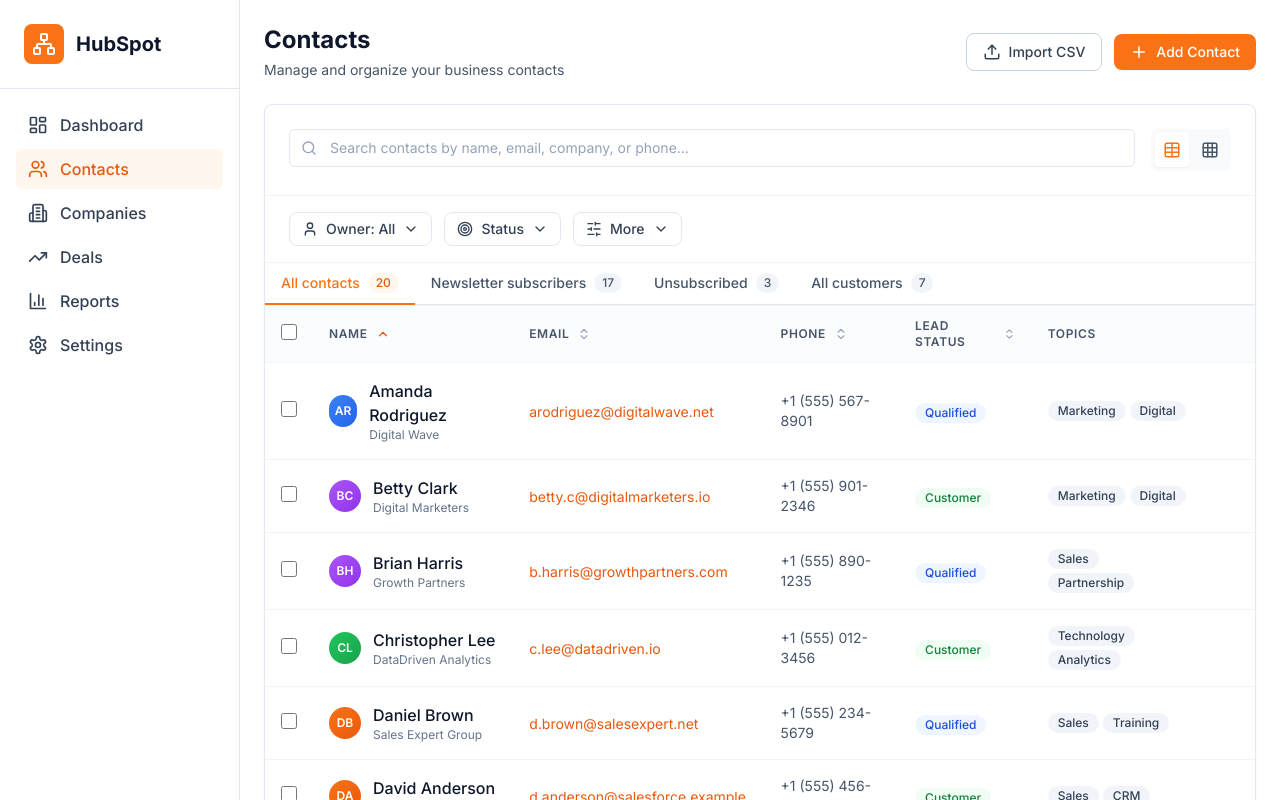
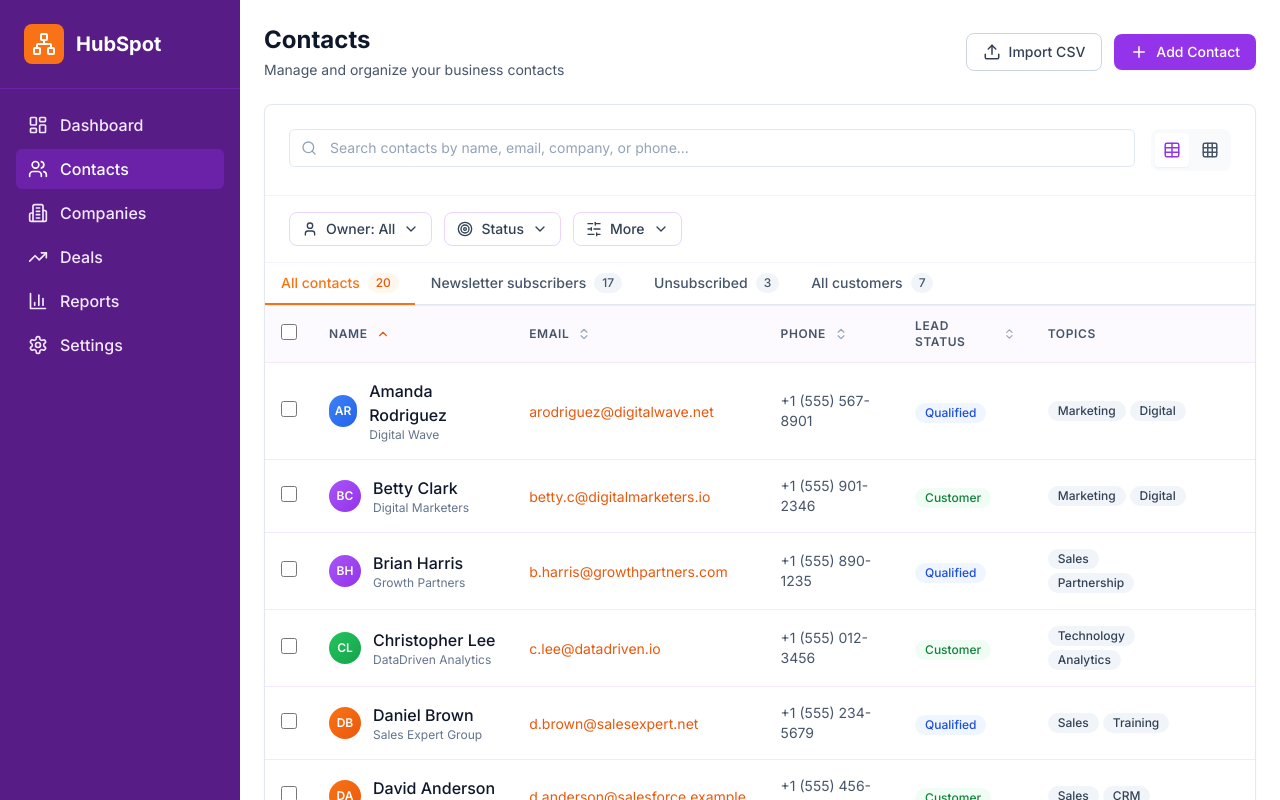
Before and after one commit to apper-canvas/onyx-nexus-iris, a React (Vite) app: page /contacts in a window 1280 px wide. Built offline with nearby package versions, Linux system fonts and the light colour scheme.

Commit message:
Transform application theme from orange to purple/burgundy to match HubSpot interface

```diff
--- a/src/components/atoms/Badge.jsx
+++ b/src/components/atoms/Badge.jsx
@@ -7,8 +7,8 @@ const variants = {
     warning: "bg-yellow-50 text-yellow-700",
     danger: "bg-red-50 text-red-700",
     info: "bg-blue-50 text-blue-700",
-    primary: "bg-orange-50 text-orange-700",
-    secondary: "bg-orange-50 text-orange-700"
+    primary: "bg-purple-50 text-purple-700",
+    secondary: "bg-purple-50 text-purple-700"
   };
 
   return (
--- a/src/components/atoms/Button.jsx
+++ b/src/components/atoms/Button.jsx
@@ -12,7 +12,7 @@ const Button = forwardRef(({
   const baseStyles = "inline-flex items-center justify-center font-medium rounded-lg transition-all duration-200 disabled:opacity-50 disabled:cursor-not-allowed";
 
 const variants = {
-    primary: "bg-orange-500 text-white hover:bg-orange-600 shadow-sm",
+    primary: "bg-purple-600 text-white hover:bg-purple-700 shadow-sm",
     secondary: "border border-slate-300 bg-white text-slate-700 hover:bg-slate-50",
     ghost: "text-slate-700 hover:bg-slate-100 active:bg-slate-200",
     danger: "bg-red-500 text-white hover:bg-red-600"
--- a/src/components/organisms/ContactsTable.jsx
+++ b/src/components/organisms/ContactsTable.jsx
@@ -55,7 +55,7 @@ const ContactsTable = ({ contacts, selectedContacts, onSelectContact, onSelectAl
   return (
     <div className="overflow-x-auto">
       <table className="w-full">
-<thead className="bg-slate-50/50 border-y border-slate-100">
+<thead className="bg-purple-50/50 border-y border-purple-100">
           <tr>
             <th className="w-12 px-4 py-3">
               <input
@@ -107,7 +107,7 @@ const ContactsTable = ({ contacts, selectedContacts, onSelectContact, onSelectAl
             <th className="w-12 px-4 py-3"></th>
           </tr>
         </thead>
-<tbody className="bg-white divide-y divide-slate-100">
+<tbody className="bg-white divide-y divide-purple-100">
           {sortedContacts.map((contact) => (
             <tr
               key={contact.Id}
--- a/src/components/organisms/FilterBar.jsx
+++ b/src/components/organisms/FilterBar.jsx
@@ -21,7 +21,7 @@ const FilterBar = ({ filters, onFilterChange, onClearFilters }) => {
         {/* Owner Filter */}
         <Dropdown
           trigger={
-<Button variant="ghost" size="sm" className="border border-slate-200 bg-white">
+<Button variant="ghost" size="sm" className="border border-purple-200 bg-white">
               <ApperIcon name="User" size={16} className="mr-2" />
               Owner: {filters.owner || "All"}
               <ApperIcon name="ChevronDown" size={16} className="ml-2" />
@@ -44,7 +44,7 @@ const FilterBar = ({ filters, onFilterChange, onClearFilters }) => {
         {/* Lead Status Filter */}
         <Dropdown
           trigger={
-<Button variant="ghost" size="sm" className="border border-slate-200 bg-white">
+<Button variant="ghost" size="sm" className="border border-purple-200 bg-white">
               <ApperIcon name="Target" size={16} className="mr-2" />
               Status{filters.leadStatus.length > 0 && `: ${filters.leadStatus.length}`}
               <ApperIcon name="ChevronDown" size={16} className="ml-2" />
@@ -73,7 +73,7 @@ const FilterBar = ({ filters, onFilterChange, onClearFilters }) => {
         </Dropdown>
 
         {/* More Filters Button */}
-<Button variant="ghost" size="sm" className="border border-slate-200 bg-white">
+<Button variant="ghost" size="sm" className="border border-purple-200 bg-white">
           <ApperIcon name="SlidersHorizontal" size={16} className="mr-2" />
           More
           <ApperIcon name="ChevronDown" size={16} className="ml-2" />
@@ -97,7 +97,7 @@ const FilterBar = ({ filters, onFilterChange, onClearFilters }) => {
       {(filters.owner || filters.leadStatus.length > 0) && (
         <div className="flex flex-wrap items-center gap-2">
           {filters.owner && (
-<Badge variant="secondary" className="text-xs px-3 py-1 bg-orange-50 text-orange-700">
+<Badge variant="secondary" className="text-xs px-3 py-1 bg-purple-50 text-purple-700">
               Owner: {filters.owner}
               <button
                 onClick={() => onFilterChange("owner", "")}
@@ -108,7 +108,7 @@ const FilterBar = ({ filters, onFilterChange, onClearFilters }) => {
             </Badge>
           )}
           {filters.leadStatus.map((status) => (
-<Badge key={status} variant="secondary" className="text-xs px-3 py-1 bg-orange-50 text-orange-700">
+<Badge key={status} variant="secondary" className="text-xs px-3 py-1 bg-purple-50 text-purple-700">
               Status: {status}
               <button
                 onClick={() => onFilterChange("leadStatus", filters.leadStatus.filter(s => s !== status))}
--- a/src/components/organisms/Sidebar.jsx
+++ b/src/components/organisms/Sidebar.jsx
@@ -24,24 +24,23 @@ const Sidebar = ({ isOpen, onClose }) => {
 
       {/* Sidebar - Mobile (Transform Overlay) */}
 <aside className={cn(
-        "fixed top-0 left-0 h-full w-60 bg-white border-r border-slate-200 z-50",
+        "fixed top-0 left-0 h-full w-60 bg-purple-900 z-50",
         "transform transition-transform duration-300 ease-in-out lg:hidden",
         isOpen ? "translate-x-0" : "-translate-x-full"
       )}>
-<div className="p-6 border-b border-slate-200">
+<div className="p-6 border-b border-purple-800">
           <div className="flex items-center justify-between">
             <div className="flex items-center gap-3">
               <div className="w-10 h-10 bg-orange-500 rounded-lg flex items-center justify-center">
                 <ApperIcon name="Network" className="w-6 h-6 text-white" />
               </div>
-              <h1 className="text-xl font-bold text-slate-900">HubSpot</h1>
+              <h1 className="text-xl font-bold text-white">HubSpot</h1>
             </div>
-            <button onClick={onClose} className="lg:hidden text-slate-400 hover:text-slate-600">
+            <button onClick={onClose} className="lg:hidden text-purple-300 hover:text-white">
               <ApperIcon name="X" size={24} />
             </button>
           </div>
         </div>
-
 <nav className="p-4 space-y-1">
           {navItems.map((item) => (
             <NavLink
@@ -51,8 +50,8 @@ const Sidebar = ({ isOpen, onClose }) => {
               className={({ isActive }) => cn(
                 "flex items-center gap-3 px-3 py-2 rounded-md transition-all duration-200",
                 isActive
-                  ? "bg-orange-50 text-orange-600 font-medium"
-                  : "text-slate-700 hover:bg-slate-100 hover:text-slate-900"
+                  ? "bg-purple-800 text-white font-medium"
+                  : "text-purple-100 hover:bg-purple-800 hover:text-white"
               )}
             >
               <ApperIcon name={item.icon} size={20} />
@@ -63,17 +62,17 @@ const Sidebar = ({ isOpen, onClose }) => {
       </aside>
 
 {/* Sidebar - Desktop (Fixed) */}
-      <aside className="hidden lg:block fixed top-0 left-0 w-60 bg-white border-r border-slate-200 min-h-screen z-40">
-        <div className="p-6 border-b border-slate-200">
+<aside className="hidden lg:block fixed top-0 left-0 w-60 bg-purple-900 min-h-screen z-40">
+        <div className="p-6 border-b border-purple-800">
           <div className="flex items-center gap-3">
             <div className="w-10 h-10 bg-orange-500 rounded-lg flex items-center justify-center">
               <ApperIcon name="Network" className="w-6 h-6 text-white" />
             </div>
-            <h1 className="text-xl font-bold text-slate-900">HubSpot</h1>
+            <h1 className="text-xl font-bold text-white">HubSpot</h1>
           </div>
         </div>
 
-        <nav className="p-4 space-y-1">
+<nav className="p-4 space-y-1">
           {navItems.map((item) => (
             <NavLink
               key={item.path}
@@ -81,8 +80,8 @@ const Sidebar = ({ isOpen, onClose }) => {
               className={({ isActive }) => cn(
                 "flex items-center gap-3 px-3 py-2 rounded-md transition-all duration-200",
                 isActive
-                  ? "bg-orange-50 text-orange-600 font-medium"
-                  : "text-slate-700 hover:bg-slate-100 hover:text-slate-900"
+                  ? "bg-purple-800 text-white font-medium"
+                  : "text-purple-100 hover:bg-purple-800 hover:text-white"
               )}
             >
               <ApperIcon name={item.icon} size={20} />
--- a/src/components/pages/Contacts.jsx
+++ b/src/components/pages/Contacts.jsx
@@ -252,7 +252,7 @@ contact.name.toLowerCase().includes(query) ||
       </div>
 
 {selectedContacts.length > 0 && (
-        <div className="bg-orange-500 text-white px-6 py-3 rounded-lg flex items-center justify-between">
+        <div className="bg-purple-600 text-white px-6 py-3 rounded-lg flex items-center justify-between">
           <div className="flex items-center gap-3">
             <span className="text-sm font-medium">
               {selectedContacts.length} contact{selectedContacts.length !== 1 ? 's' : ''} selected
@@ -301,11 +301,11 @@ contact.name.toLowerCase().includes(query) ||
             />
             <div className="flex items-center gap-3">
               <div className="flex items-center gap-1 p-1 bg-slate-50 rounded-lg">
-                <button
+<button
                   onClick={() => setViewMode("table")}
                   className={`p-2 rounded transition-colors ${
                     viewMode === "table"
-                      ? "bg-white text-orange-500 shadow-sm"
+                      ? "bg-white text-purple-600 shadow-sm"
                       : "text-slate-600 hover:text-slate-900"
                   }`}
                 >
@@ -315,7 +315,7 @@ contact.name.toLowerCase().includes(query) ||
                   onClick={() => setViewMode("grid")}
                   className={`p-2 rounded transition-colors ${
                     viewMode === "grid"
-                      ? "bg-white text-orange-500 shadow-sm"
+                      ? "bg-white text-purple-600 shadow-sm"
                       : "text-slate-600 hover:text-slate-900"
                   }`}
                 >
--- a/src/components/ui/Empty.jsx
+++ b/src/components/ui/Empty.jsx
@@ -19,8 +19,8 @@ const Empty = ({
         </div>
         {actionLabel && onAction && (
           <button
-            onClick={onAction}
-className="px-6 py-3 bg-orange-500 text-white rounded-lg font-medium hover:bg-orange-600 transition-colors"
+onClick={onAction}
+className="px-6 py-3 bg-purple-600 text-white rounded-lg font-medium hover:bg-purple-700 transition-colors"
           >
             {actionLabel}
           </button>
--- a/src/components/ui/ErrorView.jsx
+++ b/src/components/ui/ErrorView.jsx
@@ -4,7 +4,7 @@ const ErrorView = ({ message = "Something went wrong", onRetry }) => {
   return (
 <div className="min-h-screen flex items-center justify-center bg-white p-8">
       <div className="text-center space-y-6 max-w-md">
-        <div className="w-20 h-20 bg-red-500 rounded-full flex items-center justify-center mx-auto shadow-lg">
+<div className="w-20 h-20 bg-red-500 rounded-full flex items-center justify-center mx-auto shadow-lg">
           <ApperIcon name="AlertCircle" className="w-10 h-10 text-white" />
         </div>
         <div className="space-y-2">
@@ -12,9 +12,9 @@ const ErrorView = ({ message = "Something went wrong", onRetry }) => {
           <p className="text-slate-600">{message}</p>
         </div>
         {onRetry && (
-          <button
+<button
             onClick={onRetry}
-className="px-6 py-3 bg-orange-500 text-white rounded-lg font-medium hover:bg-orange-600 transition-colors"
+className="px-6 py-3 bg-purple-600 text-white rounded-lg font-medium hover:bg-purple-700 transition-colors"
           >
             Try Again
           </button>
--- a/src/components/ui/Loading.jsx
+++ b/src/components/ui/Loading.jsx
@@ -3,8 +3,8 @@ const Loading = () => {
 <div className="min-h-screen flex items-center justify-center bg-white">
       <div className="text-center space-y-4">
         <div className="relative w-16 h-16 mx-auto">
-          <div className="absolute inset-0 border-4 border-orange-500/20 rounded-full"></div>
-          <div className="absolute inset-0 border-4 border-transparent border-t-orange-500 rounded-full animate-spin"></div>
+          <div className="absolute inset-0 border-4 border-purple-500/20 rounded-full"></div>
+          <div className="absolute inset-0 border-4 border-transparent border-t-purple-500 rounded-full animate-spin"></div>
         </div>
         <div className="space-y-2">
           <div className="h-4 w-32 bg-slate-200 rounded animate-pulse mx-auto"></div>
```
